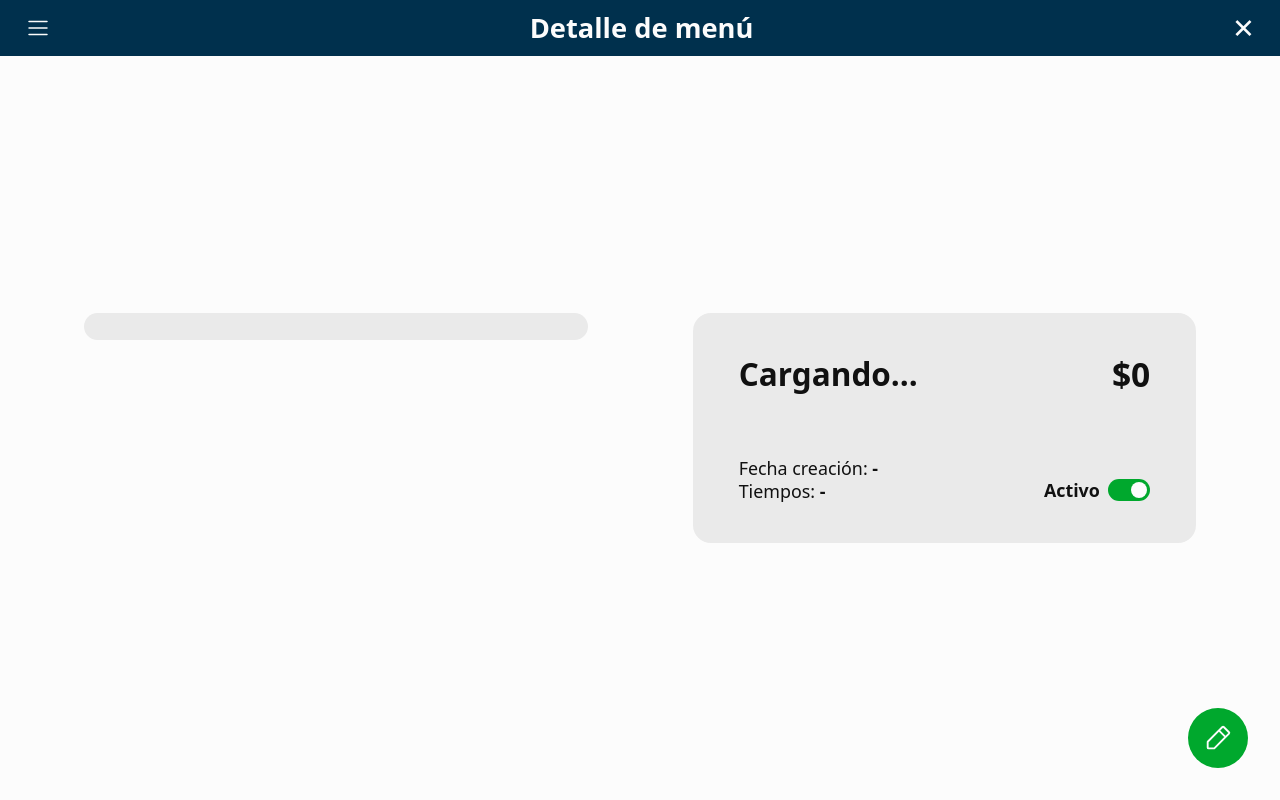
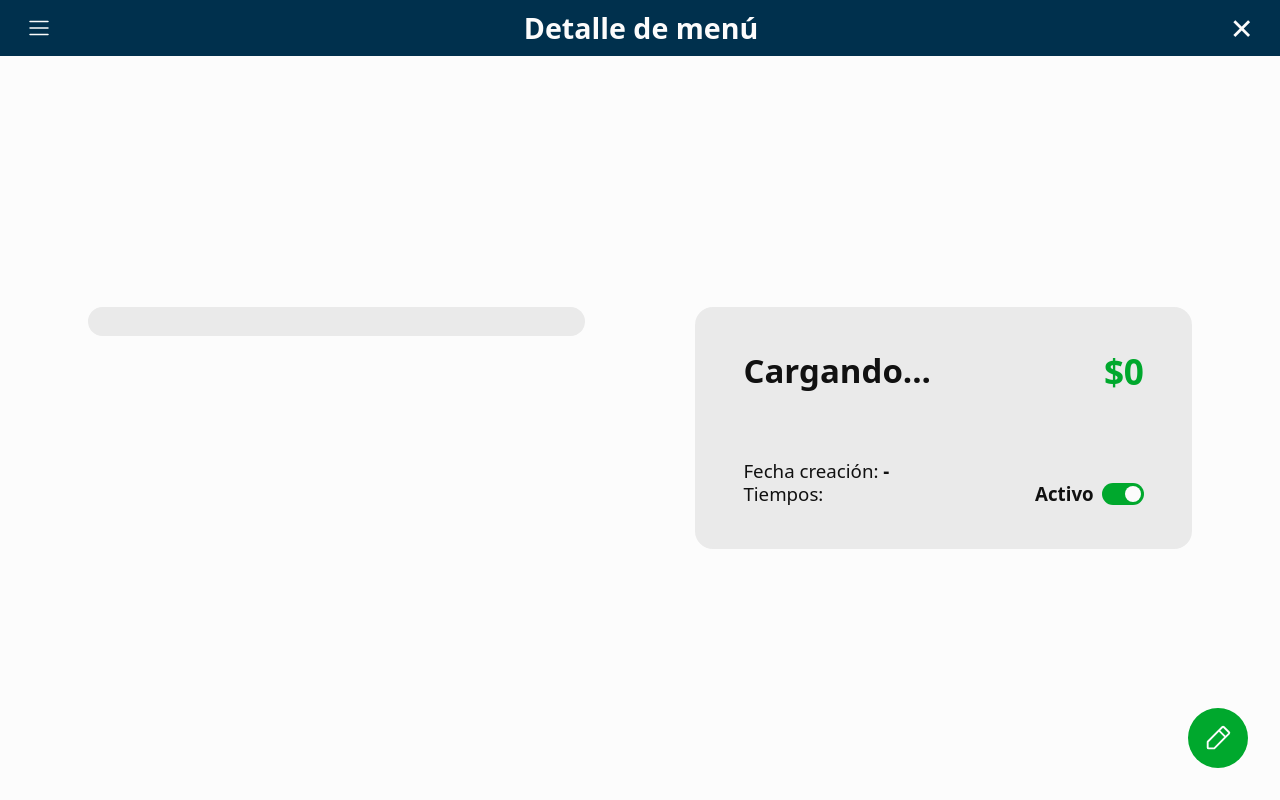
Before and after one commit to juanjose2703-spec/Gourmet_remy, a Flask app: page /detalle_menu/1 in a window 1280 px wide. Run offline with Flask 3, Linux system fonts and the light colour scheme; some web fonts are replaced.

Commit message:
Cambio de letra detalle Menu

```diff
--- a/services/static/css/detalle_menu.css
+++ b/services/static/css/detalle_menu.css
@@ -46,7 +46,7 @@
     min-height: 100vh;
     background-color: var(--blanco);
     font-family: 'sena-worksans', system-ui, -apple-system, sans-serif;
-    font-size: 21px;
+    font-size: 22px;
     color: var(--negro);
 }
 
@@ -220,6 +220,7 @@
     font-weight: normal;
     font-size: 0.95rem;
     letter-spacing: -0.3px;
+    color: var(--verde);
 }
 
 .txt-descripcion {
@@ -246,6 +247,10 @@
 
 .txt-meta {
     margin: 0;
+}
+
+.txt-letra {
+    color: var(--negro);
 }
 
 .txt-meta strong {
@@ -416,7 +421,7 @@
     }
 
     .txt-descripcion {
-        font-size: 0.95rem;
+        font-size: 1.1rem;
         line-height: 1.6;
     }
 
--- a/services/static/js/detalle_menu.js
+++ b/services/static/js/detalle_menu.js
@@ -21,7 +21,7 @@
         const elPrecio = document.querySelector('.precio-platillo');
         const elDescripcion = document.querySelector('.txt-descripcion');
         const elFecha = document.querySelector('.col-meta-datos .txt-meta:nth-child(1) strong');
-        const elTiempos = document.querySelector('.col-meta-datos .txt-meta:nth-child(2) strong');
+        const elTiempos = document.querySelector('.col-meta-datos .txt-letra:nth-child(2) strong');
         const swtchEstado = document.getElementById('swtch_estado_plato');
         const btnEditar = document.getElementById('btn_flotante_editar');
 
--- a/services/templates/menus/templates/detalle_menu.html
+++ b/services/templates/menus/templates/detalle_menu.html
@@ -45,7 +45,7 @@
                     <footer class="pie-info-meta">
                         <div class="col-meta-datos">
                             <p class="txt-meta">Fecha creación: <strong>-</strong></p>
-                            <p class="txt-meta">Tiempos: <strong>-</strong></p>
+                            <p class="txt-letra">Tiempos: <strong></strong> </style></p>
                         </div>
 
                         <div class="col-meta-swtch">
```
